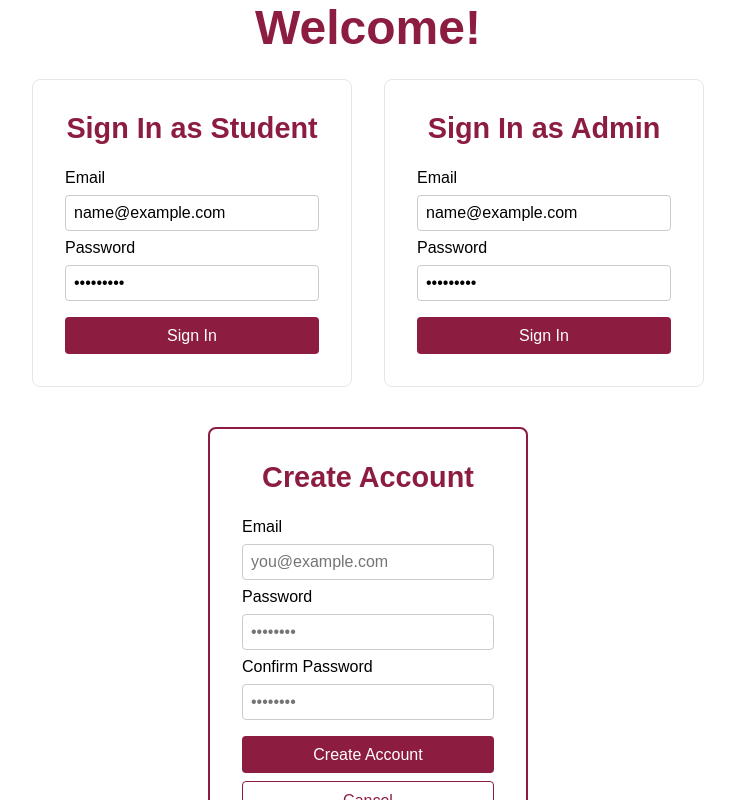
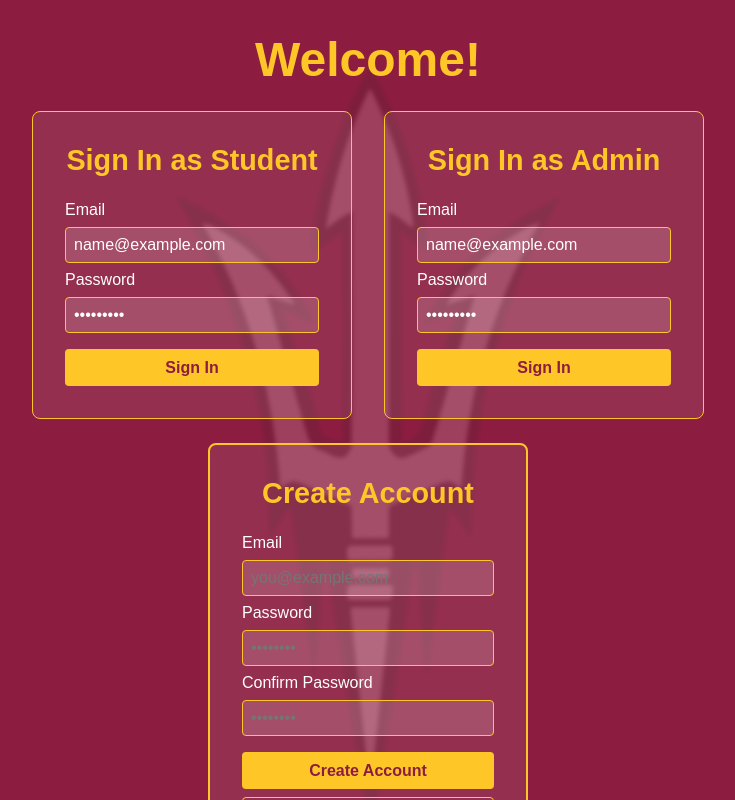
Before and after one commit to Soulsta/CSE-412-Group-10, a React app in the folder frontend/: page / in a window 1280 px wide. Both pictures are taken after typing "name@example.com", "Sample123", "name@example.com", "Sample123" into the empty fields and a click on the button "Create an Account". Shown: the whole page, without its empty margins (272-1007 px from the left). Built offline with nearby package versions, Linux system fonts and the light colour scheme; the HTML template or start-up script is replaced by a standard one.

Commit message:
Redesigning the login page

```diff
--- a/frontend/src/loginPage.jsx
+++ b/frontend/src/loginPage.jsx
@@ -1,5 +1,6 @@
 import { useState } from 'react';
 import { useNavigate } from 'react-router-dom';
+import asuLogo from './asu-logo.png';
 
 function LoginForm({ title, apiEndpoint }) {
   const [email, setEmail] = useState('');
@@ -36,18 +37,18 @@ function LoginForm({ title, apiEndpoint }) {
   };
 
   return (
-    <form onSubmit={handleSubmit} style={{ display: 'flex', flexDirection: 'column', width: '320px', gap: '0.5rem', padding: '2rem', border: '1px solid #e5e7eb', borderRadius: '8px' }}>
-      <h2 style={{ margin: '0 0 1rem', color: '#8C1D40', fontSize: '1.8rem', textAlign: 'center' }}>{title}</h2>
+    <form onSubmit={handleSubmit} style={{ display: 'flex', flexDirection: 'column', width: '320px', gap: '0.5rem', padding: '2rem', border: '1px solid #FFC627', borderRadius: '8px', background: 'rgba(255,255,255,0.08)' }}>
+      <h2 style={{ margin: '0 0 1rem', color: '#FFC627', fontSize: '1.8rem', textAlign: 'center' }}>{title}</h2>
 
-      {error && <p style={{ color: '#dc2626', fontSize: '0.875rem', margin: 0 }}>{error}</p>}
+      {error && <p style={{ color: '#FFC627', fontSize: '0.875rem', margin: 0 }}>{error}</p>}
 
-      <label>Email</label>
-      <input type="email" value={email} onChange={(e) => setEmail(e.target.value)} required placeholder="you@example.com" style={{ padding: '0.5rem', border: '1px solid #ccc', borderRadius: '4px', fontSize: '1rem' }} />
+      <label style={{ color: '#fff' }}>Email</label>
+      <input type="email" value={email} onChange={(e) => setEmail(e.target.value)} required placeholder="you@example.com" style={{ padding: '0.5rem', border: '1px solid #FFC627', borderRadius: '4px', fontSize: '1rem', background: 'rgba(255,255,255,0.15)', color: '#fff' }} />
 
-      <label>Password</label>
-      <input type="password" value={password} onChange={(e) => setPassword(e.target.value)} required placeholder="••••••••" style={{ padding: '0.5rem', border: '1px solid #ccc', borderRadius: '4px', fontSize: '1rem' }} />
+      <label style={{ color: '#fff' }}>Password</label>
+      <input type="password" value={password} onChange={(e) => setPassword(e.target.value)} required placeholder="••••••••" style={{ padding: '0.5rem', border: '1px solid #FFC627', borderRadius: '4px', fontSize: '1rem', background: 'rgba(255,255,255,0.15)', color: '#fff' }} />
 
-      <button type="submit" disabled={loading} style={{ marginTop: '0.5rem', padding: '0.6rem', background: '#8C1D40', color: '#fff', border: 'none', borderRadius: '4px', fontSize: '1rem', cursor: 'pointer' }}>
+      <button type="submit" disabled={loading} style={{ marginTop: '0.5rem', padding: '0.6rem', background: '#FFC627', color: '#8C1D40', border: 'none', borderRadius: '4px', fontSize: '1rem', fontWeight: 'bold', cursor: 'pointer' }}>
         {loading ? 'Signing in...' : 'Sign In'}
       </button>
     </form>
@@ -95,25 +96,25 @@ function RegisterForm({ onClose }) {
   };
 
   return (
-    <form onSubmit={handleSubmit} style={{ display: 'flex', flexDirection: 'column', width: '320px', gap: '0.5rem', padding: '2rem', border: '2px solid #8C1D40', borderRadius: '8px', marginTop: '1rem' }}>
-      <h2 style={{ margin: '0 0 1rem', color: '#8C1D40', fontSize: '1.8rem', textAlign: 'center' }}>Create Account</h2>
+    <form onSubmit={handleSubmit} style={{ display: 'flex', flexDirection: 'column', width: '320px', gap: '0.5rem', padding: '2rem', border: '2px solid #FFC627', borderRadius: '8px', background: 'rgba(255,255,255,0.08)' }}>
+      <h2 style={{ margin: '0 0 1rem', color: '#FFC627', fontSize: '1.8rem', textAlign: 'center' }}>Create Account</h2>
 
-      {error && <p style={{ color: '#dc2626', fontSize: '0.875rem', margin: 0 }}>{error}</p>}
+      {error && <p style={{ color: '#ffaaaa', fontSize: '0.875rem', margin: 0 }}>{error}</p>}
 
-      <label>Email</label>
-      <input type="email" value={email} onChange={(e) => setEmail(e.target.value)} required placeholder="you@example.com" style={{ padding: '0.5rem', border: '1px solid #ccc', borderRadius: '4px', fontSize: '1rem' }} />
+      <label style={{ color: '#fff' }}>Email</label>
+      <input type="email" value={email} onChange={(e) => setEmail(e.target.value)} required placeholder="you@example.com" style={{ padding: '0.5rem', border: '1px solid #FFC627', borderRadius: '4px', fontSize: '1rem', background: 'rgba(255,255,255,0.15)', color: '#fff' }} />
 
-      <label>Password</label>
-      <input type="password" value={password} onChange={(e) => setPassword(e.target.value)} required placeholder="••••••••" style={{ padding: '0.5rem', border: '1px solid #ccc', borderRadius: '4px', fontSize: '1rem' }} />
+      <label style={{ color: '#fff' }}>Password</label>
+      <input type="password" value={password} onChange={(e) => setPassword(e.target.value)} required placeholder="••••••••" style={{ padding: '0.5rem', border: '1px solid #FFC627', borderRadius: '4px', fontSize: '1rem', background: 'rgba(255,255,255,0.15)', color: '#fff' }} />
 
-      <label>Confirm Password</label>
-      <input type="password" value={confirm} onChange={(e) => setConfirm(e.target.value)} required placeholder="••••••••" style={{ padding: '0.5rem', border: '1px solid #ccc', borderRadius: '4px', fontSize: '1rem' }} />
+      <label style={{ color: '#fff' }}>Confirm Password</label>
+      <input type="password" value={confirm} onChange={(e) => setConfirm(e.target.value)} required placeholder="••••••••" style={{ padding: '0.5rem', border: '1px solid #FFC627', borderRadius: '4px', fontSize: '1rem', background: 'rgba(255,255,255,0.15)', color: '#fff' }} />
 
-      <button type="submit" disabled={loading} style={{ marginTop: '0.5rem', padding: '0.6rem', background: '#8C1D40', color: '#fff', border: 'none', borderRadius: '4px', fontSize: '1rem', cursor: 'pointer' }}>
+      <button type="submit" disabled={loading} style={{ marginTop: '0.5rem', padding: '0.6rem', background: '#FFC627', color: '#8C1D40', border: 'none', borderRadius: '4px', fontSize: '1rem', fontWeight: 'bold', cursor: 'pointer' }}>
         {loading ? 'Creating...' : 'Create Account'}
       </button>
 
-      <button type="button" onClick={onClose} style={{ padding: '0.6rem', background: '#fff', color: '#8C1D40', border: '1px solid #8C1D40', borderRadius: '4px', fontSize: '1rem', cursor: 'pointer' }}>
+      <button type="button" onClick={onClose} style={{ padding: '0.6rem', background: 'transparent', color: '#FFC627', border: '1px solid #FFC627', borderRadius: '4px', fontSize: '1rem', cursor: 'pointer' }}>
         Cancel
       </button>
     </form>
@@ -124,8 +125,14 @@ export default function LoginPage() {
   const [showRegister, setShowRegister] = useState(false);
 
   return (
-    <div style={{ minHeight: '100vh', width: '100vw', display: 'flex', flexDirection: 'column', alignItems: 'center', justifyContent: 'center', background: '#fff', fontFamily: 'sans-serif', gap: '1.5rem' }}>
-      <h1 style={{ color: '#8C1D40', fontSize: '3rem', fontWeight: 'bold', margin: 0, textAlign: 'center' }}>Welcome!</h1>
+    <div style={{ position: 'relative', minHeight: '100vh', width: '100vw', display: 'flex', flexDirection: 'column', alignItems: 'center', justifyContent: 'center', background: '#8C1D40', fontFamily: 'sans-serif', gap: '1.5rem', padding: '2rem', overflow: 'hidden' }}>
+
+      {/* Background logo */}
+      <img src={asuLogo} alt="" style={{ position: 'absolute', width: '30%', opacity: 0.15, zIndex: 0, pointerEvents: 'none', filter: 'blur(2px)' }} />
+
+      {/* Foreground content */}
+      <div style={{ position: 'relative', zIndex: 1, display: 'flex', flexDirection: 'column', alignItems: 'center', gap: '1.5rem', width: '100%' }}>
+        <h1 style={{ color: '#FFC627', fontSize: '3rem', fontWeight: 'bold', margin: 0, textAlign: 'center' }}>Welcome!</h1>
 
         <div style={{ display: 'flex', gap: '2rem', flexWrap: 'wrap', justifyContent: 'center' }}>
           <LoginForm title="Sign In as Student" apiEndpoint="http://localhost:3001/api/login" />
@@ -133,12 +140,13 @@ export default function LoginPage() {
         </div>
 
         {!showRegister && (
-        <button onClick={() => setShowRegister(true)} style={{ padding: '0.6rem 2rem', background: '#fff', color: '#8C1D40', border: '2px solid #8C1D40', borderRadius: '4px', fontSize: '1rem', cursor: 'pointer' }}>
+          <button onClick={() => setShowRegister(true)} style={{ padding: '0.6rem 2rem', background: 'transparent', color: '#FFC627', border: '2px solid #FFC627', borderRadius: '4px', fontSize: '1rem', cursor: 'pointer' }}>
             Create an Account
           </button>
         )}
 
         {showRegister && <RegisterForm onClose={() => setShowRegister(false)} />}
       </div>
+    </div>
   );
 }
```
Also changed, not shown: frontend/src/asu-logo.png (added). Lines whose indentation alone changed are shown as unchanged.
